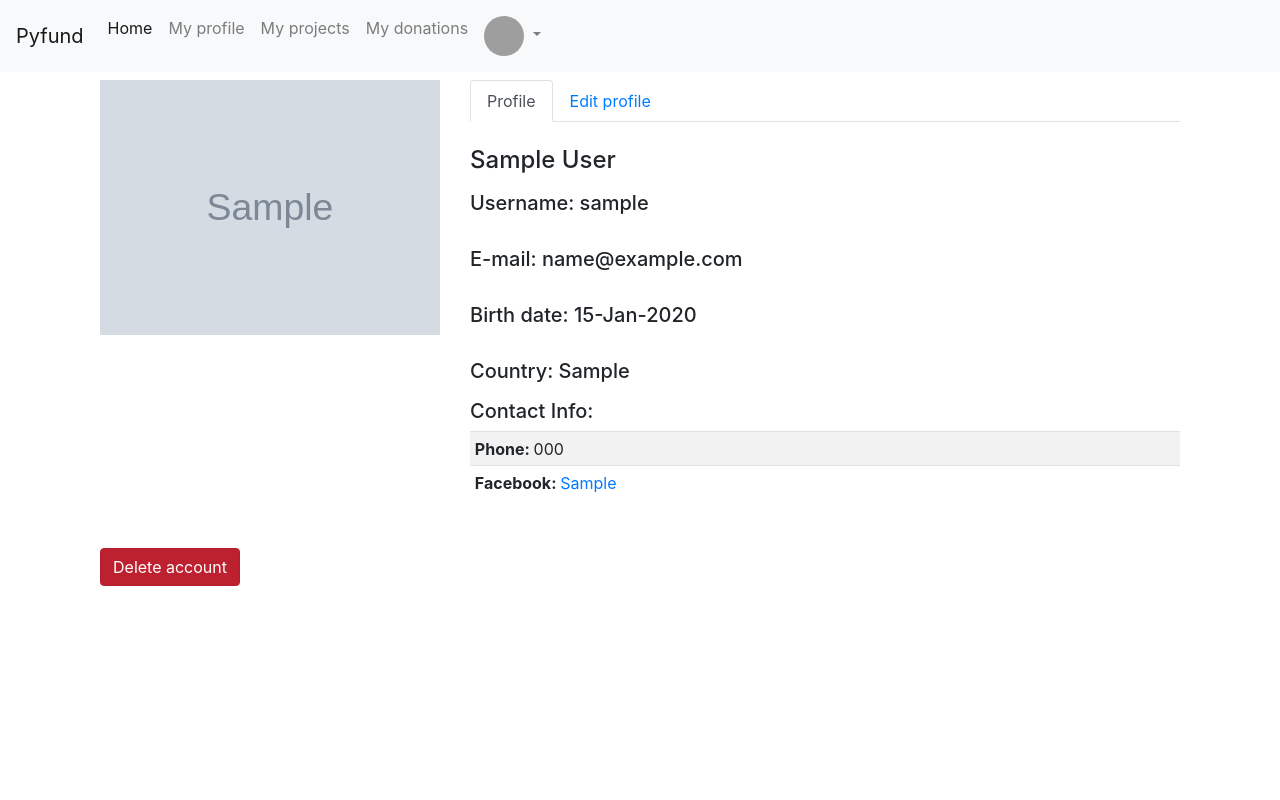
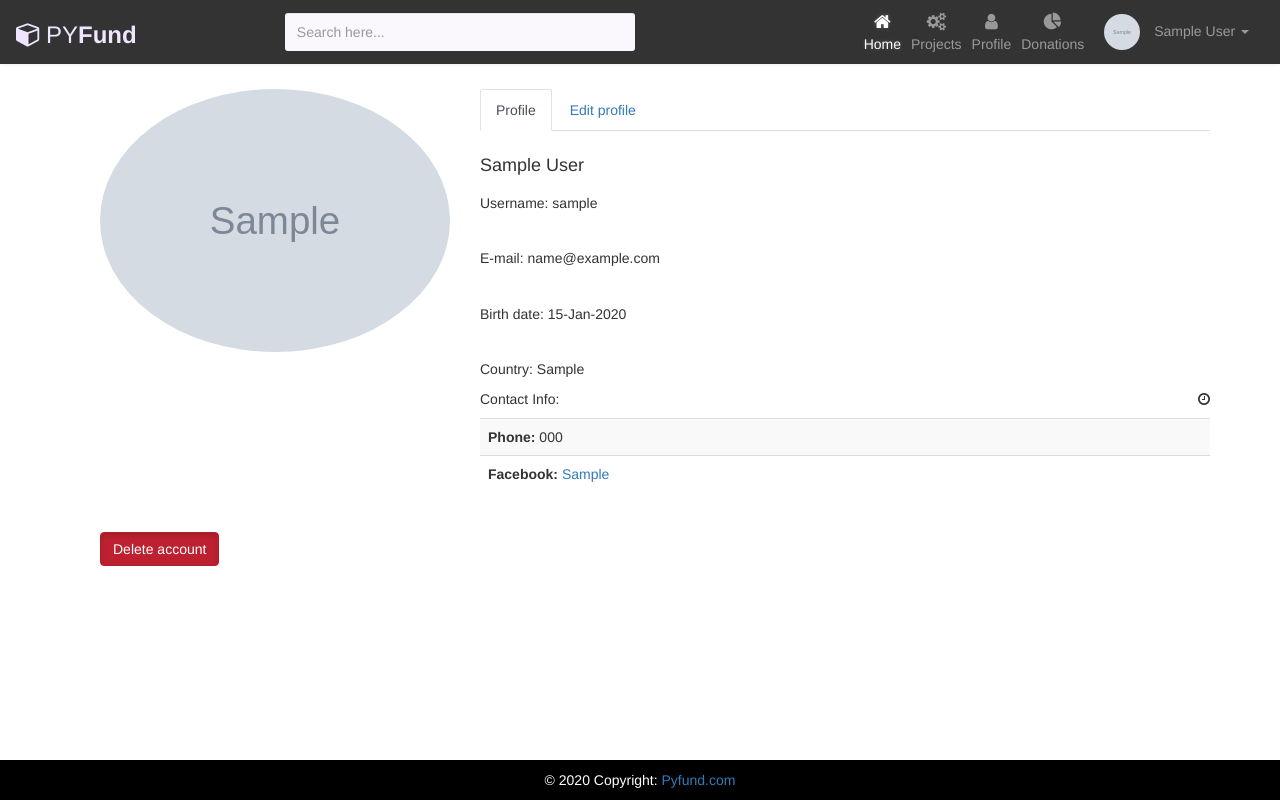
Before and after one commit to asaid-0/pyreads, a Django app: page /home/profile/ in a window 1280 px wide. Run offline with Django 3.2, Linux system fonts and the light colour scheme; a user stored in the database is signed in; tables that the repository leaves empty hold one stand-in row (values such as "Sample post"); grey boxes marked "Sample" are stand-in pictures; some libraries are stand-ins or nearby versions; grey boxes are pictures that could not be loaded.

Commit message:
-added new nav bar -added footer

```diff
--- a/static/projects/styles.css
+++ b/static/projects/styles.css
@@ -0,0 +1,180 @@
+.footer {
+	position: fixed;
+	left: 0;
+	bottom: 0;
+	width: 100%;
+	background-color: black;
+	color: white;
+	text-align: center;
+}
+
+.form-inline {
+    display: inline-block;
+}
+.navbar-header.col {
+    padding: 0 !important;
+}
+.navbar {
+    color: #fff;
+    background: #333;
+    padding: 5px 16px;
+    border-radius: 0;
+    border: none;
+    box-shadow: 0 0 4px rgba(0,0,0,.1);
+}
+.navbar img {
+    border-radius: 50%;
+    width: 36px;
+    height: 36px;
+    margin-right: 10px;
+}
+.navbar .navbar-brand {
+    color: #efe5ff;
+    padding-left: 0;
+    padding-right: 50px;
+    font-size: 24px;
+}
+.navbar .navbar-brand:hover, .navbar .navbar-brand:focus {
+    color: #fff;
+}
+.navbar .navbar-brand i {
+    font-size: 25px;
+    margin-right: 5px;
+}
+.search-box {
+    position: relative;
+}
+.search-box input {
+    padding-right: 35px;
+    min-height: 38px;
+    border: none;
+    background: #faf7fd;
+    border-radius: 3px !important;
+}
+.search-box input:focus {
+    background: #fff;
+    box-shadow: none;
+}
+.search-box .input-group-addon {
+    min-width: 35px;
+    border: none;
+    background: transparent;
+    position: absolute;
+    right: 0;
+    z-index: 9;
+    padding: 10px 7px;
+    height: 100%;
+}
+.search-box i {
+    color: #a0a5b1;
+    font-size: 19px;
+}
+.navbar .nav-item i {
+    font-size: 18px;
+}
+.navbar .nav-item span {
+    position: relative;
+    top: 3px;
+}
+.navbar .nav > li a {
+    color: #efe5ff;
+    padding: 8px 15px;
+    font-size: 14px;
+}
+.navbar .nav > li a:hover, .navbar .nav > li a:focus {
+    color: #fff;
+    text-shadow: 0 0 4px rgba(255,255,255,0.3);
+}
+.navbar .nav > li > a > i {
+    display: block;
+    text-align: center;
+}
+.navbar .dropdown-item i {
+    font-size: 16px;
+    min-width: 22px;
+}
+.navbar .dropdown-item .material-icons {
+    font-size: 21px;
+    line-height: 16px;
+    vertical-align: middle;
+    margin-top: -2px;
+}
+.navbar .nav-item.open > a, .navbar .nav-item.open > a:hover, .navbar .nav-item.open > a:focus {
+    color: #fff;
+    background: none !important;
+}
+.navbar .dropdown-menu {
+    border-radius: 1px;
+    border-color: #e5e5e5;
+    box-shadow: 0 2px 8px rgba(0,0,0,.05);
+}
+.navbar .dropdown-menu li a {
+    color: #777 !important;
+    padding: 8px 20px;
+    line-height: normal;
+}
+.navbar .dropdown-menu li a:hover, .navbar .dropdown-menu li a:focus {
+    color: #333 !important;
+    background: transparent !important;
+}
+.navbar .nav .active a, .navbar .nav .active a:hover, .navbar .nav .active a:focus {
+    color: #fff;
+    text-shadow: 0 0 4px rgba(255,255,255,0.2);
+    background: transparent !important;
+}
+.navbar .nav .user-action {
+    padding: 9px 15px;
+}
+.navbar .navbar-toggle {
+    border-color: #fff;
+}
+.navbar .navbar-toggle .icon-bar {
+    background: #fff;
+}
+.navbar .navbar-toggle:focus, .navbar .navbar-toggle:hover {
+    background: transparent;
+}
+.navbar .navbar-nav .open .dropdown-menu {
+    background: #faf7fd;
+    border-radius: 1px;
+    border-color: #faf7fd;
+    box-shadow: 0 2px 8px rgba(0,0,0,.05);
+}
+.navbar .divider {
+    background-color: #e9ecef !important;
+}
+@media (min-width: 1200px){
+    .form-inline .input-group {
+        width: 350px;
+        margin-left: 30px;
+    }
+}
+@media (max-width: 1199px){
+    .navbar .nav > li > a > i {
+        display: inline-block;
+        text-align: left;
+        min-width: 30px;
+        position: relative;
+        top: 4px;
+    }
+    .navbar .navbar-collapse {
+        border: none;
+        box-shadow: none;
+        padding: 0;
+    }
+    .navbar .navbar-form {
+        border: none;
+        display: block;
+        margin: 10px 0;
+        padding: 0;
+    }
+    .navbar .navbar-nav {
+        margin: 8px 0;
+    }
+    .navbar .navbar-toggle {
+        margin-right: 0;
+    }
+    .input-group {
+        width: 100%;
+    }
+}
--- a/templates/base.html
+++ b/templates/base.html
@@ -10,41 +10,54 @@
   <script src="https://stackpath.bootstrapcdn.com/bootstrap/4.1.3/js/bootstrap.min.js"
     integrity="sha384-ChfqqxuZUCnJSK3+MXmPNIyE6ZbWh2IMqE241rYiqJxyMiZ6OW/JmZQ5stwEULTy"
     crossorigin="anonymous"></script>
+  <link href="https://fonts.googleapis.com/css?family=Roboto|Varela+Round" rel="stylesheet">
+  <link rel="stylesheet" href="https://fonts.googleapis.com/icon?family=Material+Icons">
+  <link rel="stylesheet" href="https://maxcdn.bootstrapcdn.com/font-awesome/4.7.0/css/font-awesome.min.css">
+  <link rel="stylesheet" href="https://maxcdn.bootstrapcdn.com/bootstrap/3.3.7/css/bootstrap.min.css">
+  <script src="https://ajax.googleapis.com/ajax/libs/jquery/1.12.4/jquery.min.js"></script>
+  <script src="https://maxcdn.bootstrapcdn.com/bootstrap/3.3.7/js/bootstrap.min.js"></script>
   <link rel="stylesheet" href="{% static "projects/styles.css" %}">
   <title>{% block title %} library {% endblock %}</title>
 </head>
 
 <body>
-  <nav class="navbar navbar-expand-lg navbar-light bg-light">
-    <a class="navbar-brand" href="#">Pyfund</a>
-    <button class="navbar-toggler" type="button" data-toggle="collapse" data-target="#navbarSupportedContent"
-      aria-controls="navbarSupportedContent" aria-expanded="false" aria-label="Toggle navigation">
+  <nav class="navbar navbar-inverse navbar-expand-xl navbar-dark">
+    <div class="navbar-header d-flex col">
+      <a class="navbar-brand" href="{% url 'home' %}"><i class="fa fa-cube"></i>PY<b>Fund</b></a>
+      <button type="button" data-target="#navbarCollapse" data-toggle="collapse"
+        class="navbar-toggle navbar-toggler ml-auto">
         <span class="navbar-toggler-icon"></span>
+        <span class="icon-bar"></span>
+        <span class="icon-bar"></span>
+        <span class="icon-bar"></span>
       </button>
+    </div>
     {% if user.is_authenticated %}
-        <div class="collapse navbar-collapse" id="navbarSupportedContent">
-          <ul class="navbar-nav mr-auto">
-            <li class="nav-item active">
-              <a class="nav-link" href="{% url 'home' %}">Home <span class="sr-only">(current)</span></a>
-            </li>
-            <li class="nav-item">
-              <a class="nav-link" href="{% url 'profile' %}">My profile</a>
-            </li>
-            <li class="nav-item">
-              <a class="nav-link" href="{% url 'user_projects'  %}">My projects</a>
-            </li>
-            <li class="nav-item">
-              <a class="nav-link" href="{% url 'user_donations' %}">My donations</a>
-            </li>
-
+    <!-- Collection of nav links, forms, and other content for toggling -->
+    <div id="navbarCollapse" class="collapse navbar-collapse justify-content-start">
+      <form class="navbar-form form-inline">
+        <div class="input-group search-box">
+          <input type="text" id="search" class="form-control" placeholder="Search here...">
+          <span class="input-group-addon"><i class="material-icons">&#xE8B6;</i></span>
+        </div>
+      </form>
+      <ul class="nav navbar-nav navbar-right ml-auto">
+        <li class="nav-item active"><a href="{% url 'home' %}" class="nav-link"><i
+              class="fa fa-home"></i><span>Home</span></a></li>
+        <li class="nav-item"><a href="{% url 'user_projects'  %}" class="nav-link"><i
+              class="fa fa-gears"></i><span>Projects</span></a></li>
+        <li class="nav-item"><a href="{% url 'profile' %}" class="nav-link"><i
+              class="fa fa-user"></i><span>Profile</span></a></li>
+        <li class="nav-item"><a href="{% url 'user_donations' %}" class="nav-link"><i
+              class="fa fa-pie-chart"></i><span>Donations</span></a></li>
         <li class="nav-item dropdown">
-              <a class="nav-link dropdown-toggle" href="#" id="navbarDropdownMenuLink" role="button" data-toggle="dropdown" aria-haspopup="true" aria-expanded="false">
-                <img src="https://s3.eu-central-1.amazonaws.com/bootstrapbaymisc/blog/24_days_bootstrap/fox.jpg" width="40" height="40" class="rounded-circle">
-              </a>
-              <ul class="dropdown-menu" aria-labelledby="navbarDropdownMenuLink">
-                <li> <a class="dropdown-item" href="#">Edit Profile</a> </li>
+          <a href="#" data-toggle="dropdown" class="nav-link  user-action"><img
+            src="../..{{ user.profile_picture.url }}" class="avatar" alt="Avatar"> {{user.first_name}}
+            {{ user.last_name }} <b class="caret"></b></a>
+          <ul class="dropdown-menu">
+            <li><a href="{% url 'profile' %}" class="dropdown-item"><i class="fa fa-user-o"></i> Profile</a></li>
             <li class="divider dropdown-divider"></li>
-                <li> <a class="dropdown-item" href="{% url 'logout' %}">Log Out</a></li>
+            <li><a href="{% url 'logout' %}" class="dropdown-item"><i class="material-icons">&#xE8AC;</i> Logout</a></li>
           </ul>
         </li>
       </ul>
@@ -58,36 +71,33 @@
         Sign Up
       </a>
       {% endif %}
-      <!-- <form class="form-inline my-2 my-lg-0">
-        <input class="form-control mr-sm-2" type="search" placeholder="Search" aria-label="Search">
-        <button class="btn btn-outline-success my-2 my-sm-0" type="submit">Search</button>
-      </form> -->
   </nav>
 
   <div class="container">
     {% block content %}{% endblock %}
-  </div >
+  </div>
 
 
 
-  <script
-  src="https://code.jquery.com/jquery-3.2.1.slim.min.js"
+  <script src="https://code.jquery.com/jquery-3.2.1.slim.min.js"
     integrity="sha384-KJ3o2DKtIkvYIK3UENzmM7KCkRr/rE9/Qpg6aAZGJwFDMVNA/GpGFF93hXpG5KkN"
-  crossorigin="anonymous"
-></script>
-<script
-  src="https://cdnjs.cloudflare.com/ajax/libs/popper.js/1.12.9/umd/popper.min.js"
+    crossorigin="anonymous"></script>
+  <script src="https://cdnjs.cloudflare.com/ajax/libs/popper.js/1.12.9/umd/popper.min.js"
     integrity="sha384-ApNbgh9B+Y1QKtv3Rn7W3mgPxhU9K/ScQsAP7hUibX39j7fakFPskvXusvfa0b4Q"
-  crossorigin="anonymous"
-></script>
-<script
-      src="https://maxcdn.bootstrapcdn.com/bootstrap/4.0.0/js/bootstrap.min.js"
+    crossorigin="anonymous"></script>
+  <script src="https://maxcdn.bootstrapcdn.com/bootstrap/4.0.0/js/bootstrap.min.js"
     integrity="sha384-JZR6Spejh4U02d8jOt6vLEHfe/JQGiRRSQQxSfFWpi1MquVdAyjUar5+76PVCmYl"
-      crossorigin="anonymous"
-    ></script>
+    crossorigin="anonymous"></script>
   <script src="https://cdnjs.cloudflare.com/ajax/libs/jquery/3.3.1/jquery.min.js"></script>
 
   {% block script %}{% endblock %}
+
+  <div class="footer">
+    <div class="footer-copyright text-center py-3">© 2020 Copyright:
+      <a href="https://github.com/asaid-0/pyreads"> Pyfund.com</a>
+    </div>
+  </div>
+
 </body>
 
 </html>
--- a/users/templates/users/user_profile.html
+++ b/users/templates/users/user_profile.html
@@ -58,7 +58,8 @@
             {% if user.profile_picture %}
             <img src="../..{{ user.profile_picture.url }}" class="mx-auto img-fluid img-circle d-block" alt="avatar">
             {% else %}
-            <img src="{{ user.socialaccount_set.all.0.get_avatar_url }}" class="mx-auto img-fluid img-circle d-block" alt="avatar"/>
+            <img src="{{ user.socialaccount_set.all.0.get_avatar_url }}" class="mx-auto img-fluid img-circle d-block"
+                alt="avatar" />
             {% endif %}
         </div>
     </div>
```
Lines whose indentation alone changed are shown as unchanged.
